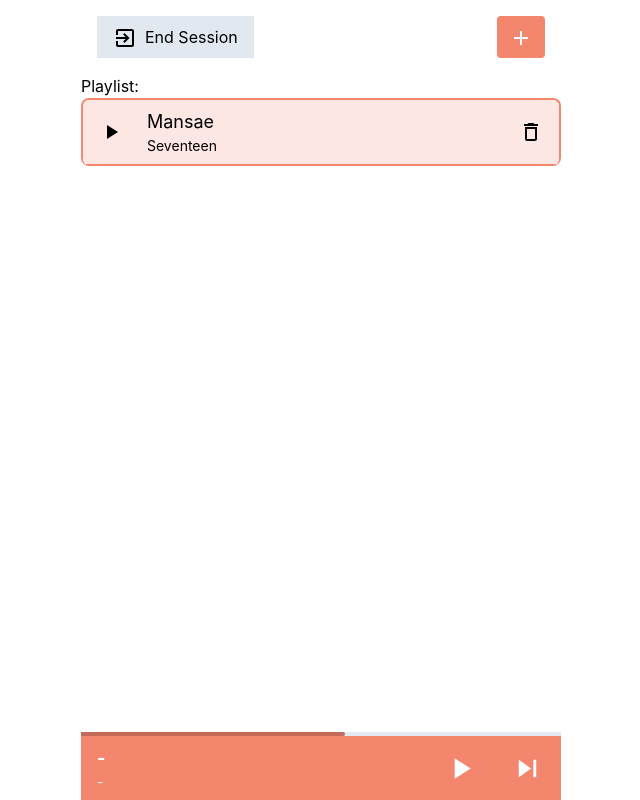
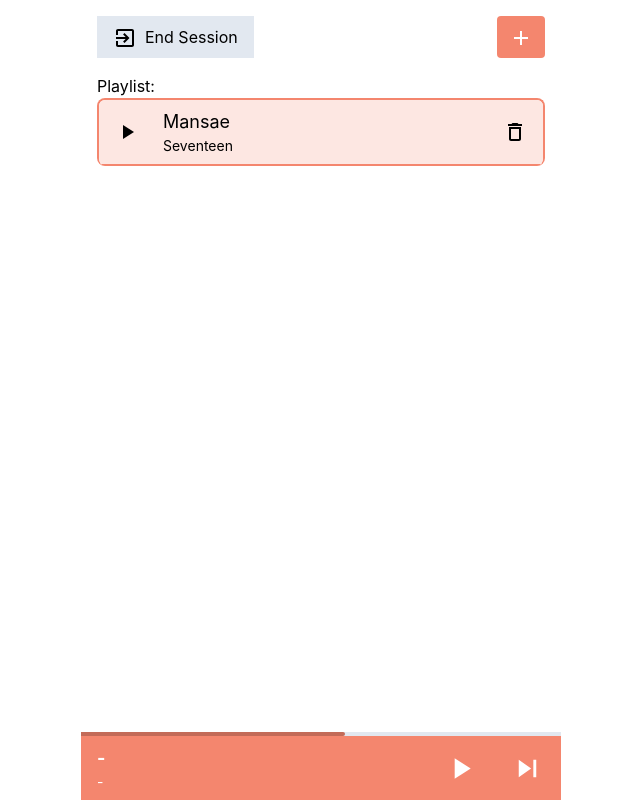
Before and after one commit to setiawanjeje/dengerin, a Next.js app: page /room/1 in a window 1280 px wide. Shown: the whole page, without its empty margins (319-959 px from the left). Built offline with nearby package versions, Linux system fonts and the light colour scheme.

Commit message:
adding react-spring

```diff
--- a/package.json
+++ b/package.json
@@ -15,6 +15,7 @@
     "react": "16.13.1",
     "react-dom": "16.13.1",
     "react-redux": "^7.2.1",
+    "react-spring": "^8.0.27",
     "redux": "^4.0.5",
     "tailwindcss": "^1.8.10"
   }
--- a/pages/room/[roomName].js
+++ b/pages/room/[roomName].js
@@ -5,17 +5,21 @@ import AddIcon from "@material-ui/icons/Add";
 import Player from "../../container/Player";
 import SearchPage from "../../container/SearchPage";
 import Link from "next/link";
+import { useTransition, animated, config } from "react-spring";
 
 function RoomPage() {
   const [isSearch, setIsSearch] = useState(false);
+  const transitionSearchPage = useTransition(isSearch, null, {
+    from: { top: "100px", opacity: 0 },
+    enter: { top: "0%", opacity: 1 },
+    leave: { top: "100px", opacity: 0 },
+    config: config.default,
+  });
 
   return (
-    <div>
-      {isSearch ? (
-        <SearchPage handleBack={() => setIsSearch(!isSearch)} />
-      ) : (
+    <div className="relative overflow-hidden">
       <div className="flex flex-col h-screen">
-          <div className="flex-1">
+        <div className="">
           <div className="flex justify-between sticky top-0 py-4 px-4 bg-white">
             <Link href="/">
               <button className="flex px-4 py-2 bg-gray-300 items-center">
@@ -31,14 +35,25 @@ function RoomPage() {
               </button>
             </div>
           </div>
-            <div className="pb-4">
+        </div>
+        <div className="flex-1 pb-4 overflow-auto px-4">
           <Playlist />
-            </div>
         </div>
         <div className="sticky bottom-0">
           <Player />
         </div>
       </div>
+      {transitionSearchPage.map(
+        ({ item, props, key }) =>
+          item && (
+            <animated.div
+              key={key}
+              style={props}
+              className="absolute w-full z-10 h-screen"
+            >
+              <SearchPage handleBack={() => setIsSearch(!isSearch)} />
+            </animated.div>
+          )
       )}
     </div>
   );
```
Also changed, not shown: 1 other file (tests, documents, lock files or other folders). Lines whose indentation alone changed are shown as unchanged.
